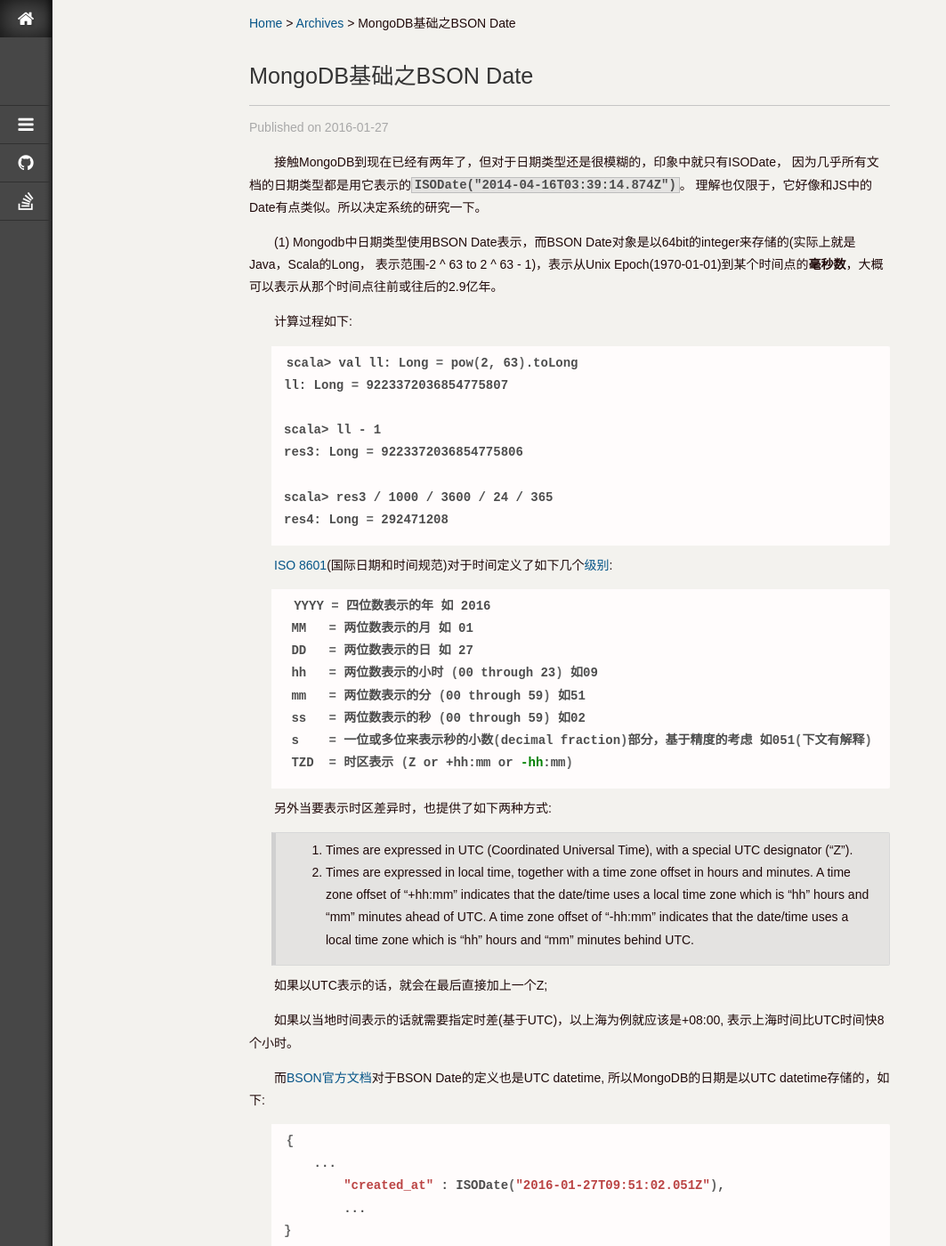
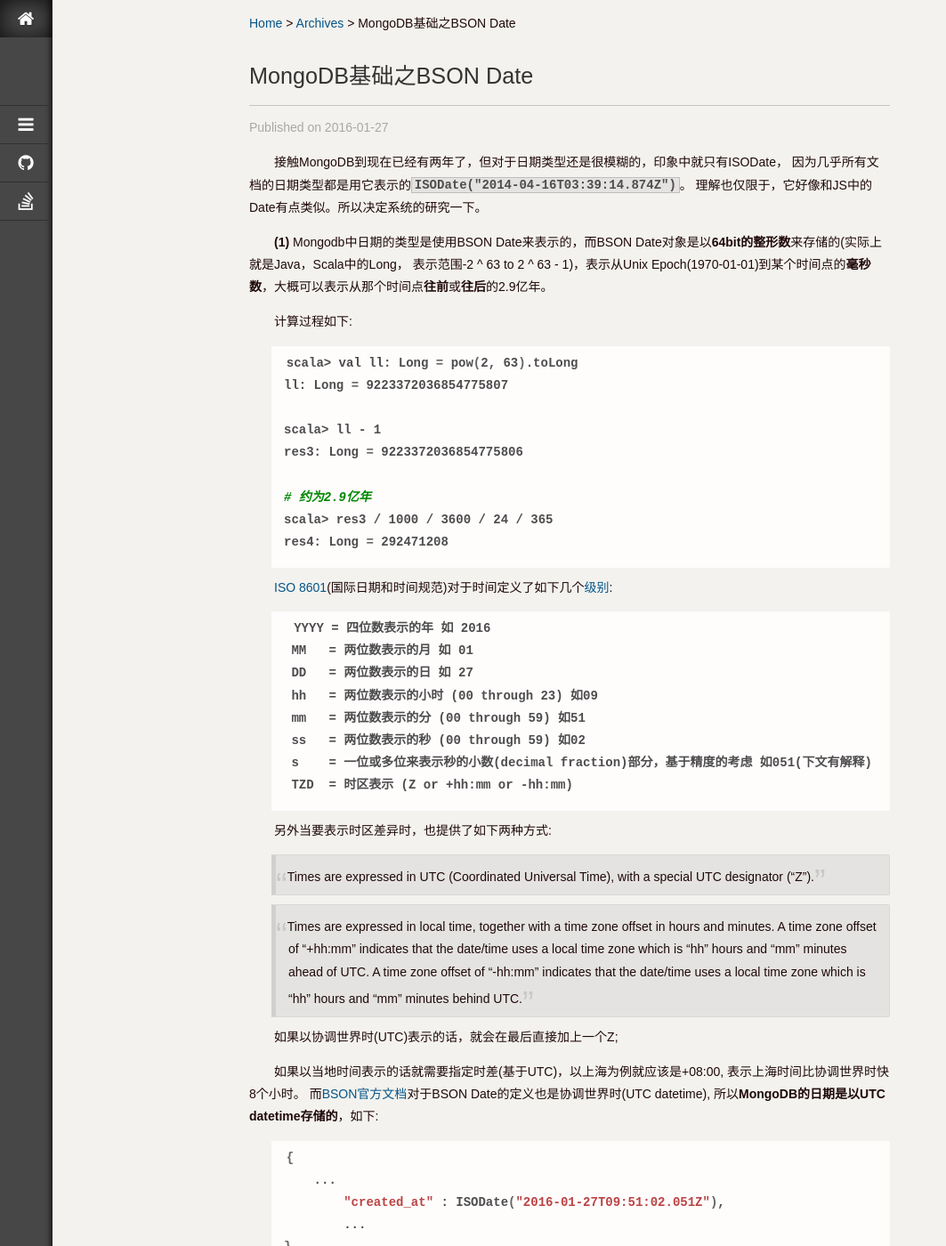
Before and after one commit to jacoffee/jacoffee.github.io, a Jekyll site: the page built from _posts/2016-01-27-mongodb-bson-date.md, in a window 1280 px wide and 1400 px high. Shown: the whole window at 89% size, without its empty margins (0-1063 px from the left). Built offline with Jekyll 4.4.1, drawn with Linux system fonts in a browser that asks for light colours; nearby versions of some CDN libraries; library files that are not in the unit come from our copies; Markdown is read by kramdown in place of the engine named in the settings; comment, search, counter and statistics services are not loaded; some of the changed text lies outside the part shown.

Commit message:
minor changes about mongodb-bson-date

````diff
--- a/_posts/2016-01-27-mongodb-bson-date.md
+++ b/_posts/2016-01-27-mongodb-bson-date.md
@@ -3,16 +3,16 @@
 category: mongodb
 date: 2016-01-27 10:12:25 UTC
 title: MongoDB基础之BSON Date
-tags: []
+tags: [协调世界时，BSON Date，UTC，ISO 8601，Decimal fraction of second]
 permalink: /mongodb/bson-date/
 key: cf1bc6b91fd0a95fece8eb7beaeaa341
 description: "本文简单地介绍了MongoDB的日期类型以及在文档中的表示"
-keywords: [BSON Date，UTC，ISO 8601，Decimal fraction of second]
+keywords: [协调世界时，BSON Date，UTC，ISO 8601，Decimal fraction of second]
 ---
 
 接触MongoDB到现在已经有两年了，但对于日期类型还是很模糊的，印象中就只有ISODate， 因为几乎所有文档的日期类型都是用它表示的```ISODate("2014-04-16T03:39:14.874Z")```。 理解也仅限于，它好像和JS中的Date有点类似。所以决定系统的研究一下。
 
-(1) Mongodb中日期类型使用BSON Date表示，而BSON Date对象是以64bit的integer来存储的(实际上就是Java，Scala的Long， 表示范围-2 ^ 63 to 2 ^ 63 - 1)，表示从Unix Epoch(1970-01-01)到某个时间点的**毫秒数**，大概可以表示从那个时间点往前或往后的2.9亿年。
+**(1)** Mongodb中日期的类型是使用BSON Date来表示的，而BSON Date对象是以**64bit的整形数**来存储的(实际上就是Java，Scala中的Long， 表示范围-2 ^ 63 to 2 ^ 63 - 1)，表示从Unix Epoch(1970-01-01)到某个时间点的**毫秒数**，大概可以表示从那个时间点**往前**或**往后**的2.9亿年。
 
 计算过程如下:
 
@@ -23,13 +23,14 @@
 scala> ll - 1
 res3: Long = 9223372036854775806
 
+# 约为2.9亿年
 scala> res3 / 1000 / 3600 / 24 / 365
 res4: Long = 292471208
 ```
 
 [ISO 8601](https://en.wikipedia.org/wiki/ISO_8601)(国际日期和时间规范)对于时间定义了如下几个[级别](https://www.w3.org/TR/NOTE-datetime):
 
-```bash
+```
  YYYY = 四位数表示的年 如 2016
  MM   = 两位数表示的月 如 01
  DD   = 两位数表示的日 如 27
@@ -42,15 +43,14 @@
 
 另外当要表示时区差异时，也提供了如下两种方式:
 
->
-1. Times are expressed in UTC (Coordinated Universal Time), with a special UTC designator ("Z").
-2. Times are expressed in local time, together with a time zone offset in hours and minutes. A time zone offset of "+hh:mm" indicates that the date/time uses a local time zone which is "hh" hours and "mm" minutes ahead of UTC. A time zone offset of "-hh:mm" indicates that the date/time uses a local time zone which is "hh" hours and "mm" minutes behind UTC.
+> Times are expressed in UTC (Coordinated Universal Time), with a special UTC designator ("Z").
 
-如果以UTC表示的话，就会在最后直接加上一个Z;
+> Times are expressed in local time, together with a time zone offset in hours and minutes. A time zone offset of "+hh:mm" indicates that the date/time uses a local time zone which is "hh" hours and "mm" minutes ahead of UTC. A time zone offset of "-hh:mm" indicates that the date/time uses a local time zone which is "hh" hours and "mm" minutes behind UTC.
 
-如果以当地时间表示的话就需要指定时差(基于UTC)，以上海为例就应该是+08:00, 表示上海时间比UTC时间快8个小时。
+如果以协调世界时(UTC)表示的话，就会在最后直接加上一个Z;
 
-而[BSON官方文档](http://bsonspec.org/#/specification)对于BSON Date的定义也是UTC datetime, 所以MongoDB的日期是以UTC datetime存储的，如下:
+如果以当地时间表示的话就需要指定时差(基于UTC)，以上海为例就应该是+08:00, 表示上海时间比协调世界时快8个小时。
+而[BSON官方文档](http://bsonspec.org/#/specification)对于BSON Date的定义也是协调世界时(UTC datetime), 所以**MongoDB的日期是以UTC datetime存储的**，如下:
 
 ```bash
 {
@@ -59,7 +59,10 @@
 	...
 }
 ```
-前面我们提到过BSON Date是从Unix Epoch以来的毫秒数，MongoDB Date中的**s**使用的是三位，即上面的051，也就是毫秒数，通过如下命令可以得到:
+
+所以在实际编程过程中，各种语言的MongoDB Driver在反序列化ISODate时会根据当前的时区来进行转换，比如上面的`created_at`以中国为例的话，就应该是`2016-01-27 17:51:02`。
+
+前面我们提到过BSON Date是从Unix Epoch以来的毫秒数，MongoDB Date中的**s**使用的是三位(即为s的位数)，即上面的051，也就是毫秒数，通过如下命令可以得到:
 
 ```bash
 # mongodb js console
````
Also changed, not shown: other parts of _posts/2016-01-27-mongodb-bson-date.md (+6 -6 lines).
